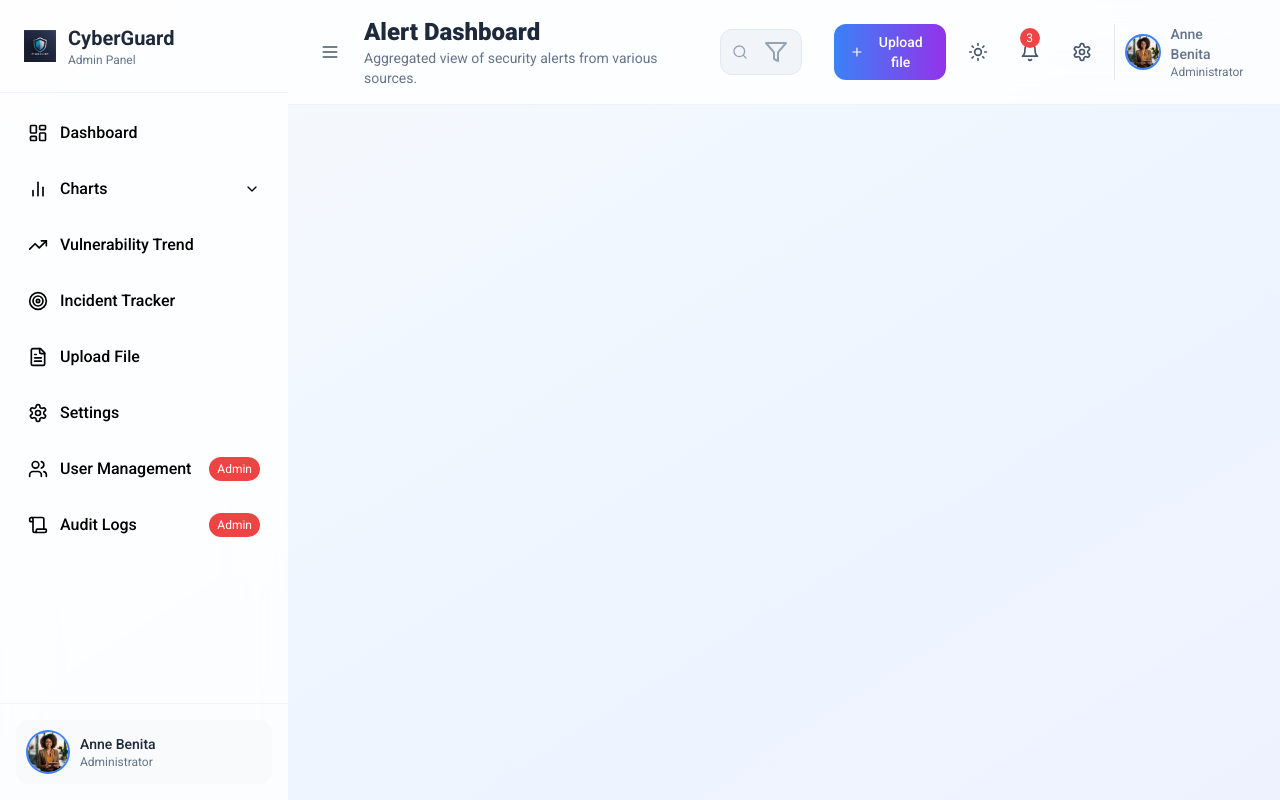
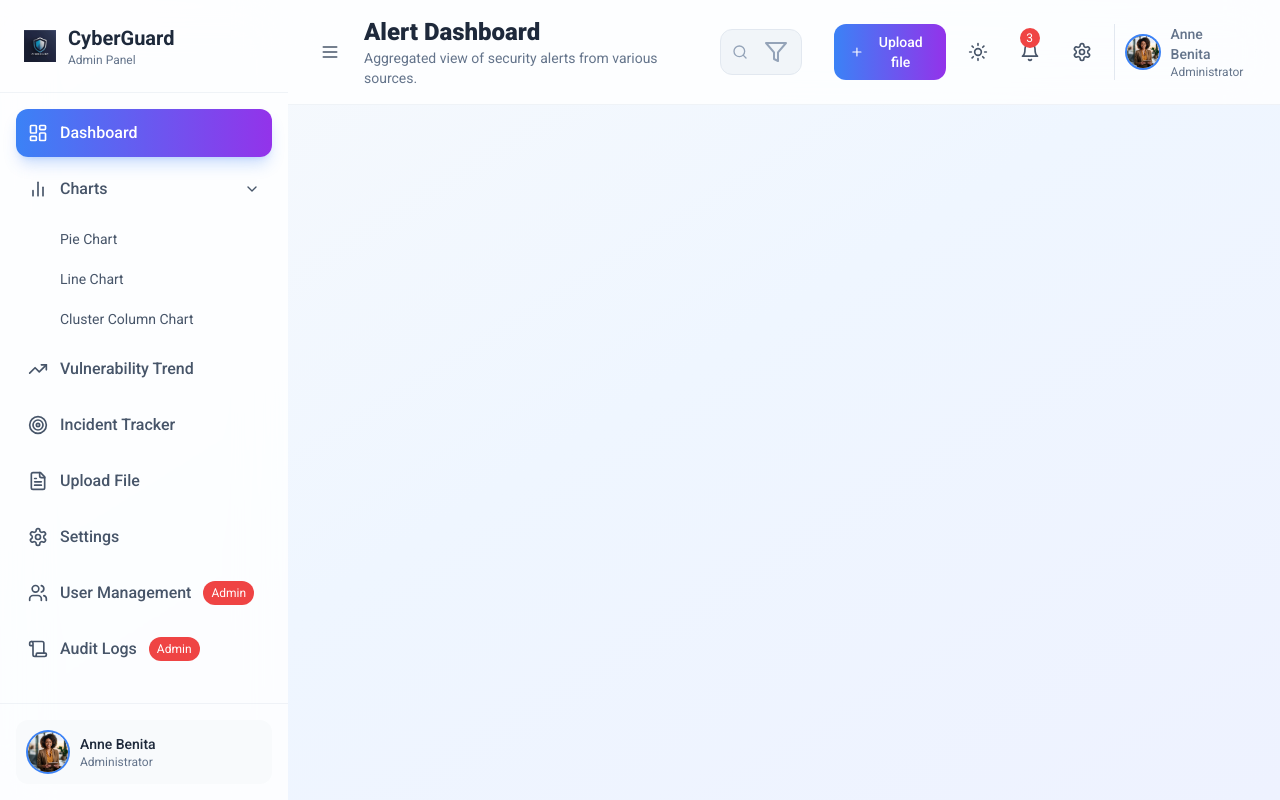
Before and after one commit to Anne-Benita/CyberGuard, a React (Vite) app: page / in a window 1280 px wide. Both pictures are taken after a click on the button "Charts". Built offline with nearby package versions, Linux system fonts and the light colour scheme.

Commit message:
Updated componentss

```diff
--- a/src/App.jsx
+++ b/src/App.jsx
@@ -1,16 +1,20 @@
 import Sidebar from "./components/Sidebar";
-import React from "react";
+import React, { useState } from "react";
 import Header from "./components/Header";
 
 function App() {
 
-
+    const [sidebarCollapse, setSideBarCollapsed] = useState(false);
+    const [currentPage, setCurrentPage] = useState("dashboard");
 
   return (
     <div className="min-h-screen bg-gradient-to-br from-slate-50 via-blue-50 to-indigo-50
     dark:from-slate-900 dark:via-slate-800  dark:to-slate-900 transition-all duration-500">
      <div className="flex h-screen overflow-hidden">
-      <Sidebar/>
+      <Sidebar Collapse = {sidebarCollapse} onToggle={()=> setSideBarCollapsed(!sidebarCollapse)}
+        currentPage={currentPage}
+        onPageChange={setCurrentPage}
+        />
       <div className="flex-1 flex flex-col overflow-hidden">
         <Header/>
       </div>
--- a/src/components/Sidebar.jsx
+++ b/src/components/Sidebar.jsx
@@ -1,15 +1,13 @@
-import React from 'react';
+import React, { useState } from 'react';
 import cyberLogo from '../assets/cyber.png';
 import user1 from '../assets/user1.jpg';
 import {
   BarChart3, Scroll, Target, FileText, LayoutDashboard, TrendingUp, Package, Settings,
-  UserCog, Users, Zap, BarChart2,
-  ChevronDown
+  Users, BarChart2, ChevronDown
 } from 'lucide-react';
 
 const menuItems = [
   { id: "dashboard", icon: LayoutDashboard, label: "Dashboard", active: true },
-
   {
     id: "charts",
     icon: BarChart2,
@@ -20,8 +18,6 @@
       { id: "cluster-column", icon: Package, label: "Cluster Column Chart" }
     ]
   },
-
-
   { id: "vulnerability", icon: TrendingUp, label: "Vulnerability Trend" },
   { id: "incidents", icon: Target, label: "Incident Tracker" },
   { id: "upload", icon: FileText, label: "Upload File" },
@@ -30,23 +26,36 @@
   { id: "audit", icon: Scroll, label: "Audit Logs", badge: "Admin" }
 ];
 
-function Sidebar() {
+function Sidebar({ collapsed, onToggle, currentPage, onPageChange }) {
+  const [expandedItems, setExpandedItems] = useState(new Set(["analytics"]));
+
+  const toggleExpanded = (itemId) => {
+    const newExpanded = new Set(expandedItems);
+    if (newExpanded.has(itemId)) {
+      newExpanded.delete(itemId);
+    } else {
+      newExpanded.add(itemId);
+    }
+    setExpandedItems(newExpanded);
+  };
+
   return (
-    <div className="w-72 transition duration-300 ease-in-out bg-white/80 dark:bg-slate-900/80
-      backdrop-blur-xl border-slate-200/50 dark:border-slate-700/50 flex flex-col relative z-10">
+    <div
+      className={`${collapsed ? "w-20" : "w-72"}
+      transition duration-300 ease-in-out bg-white/80 dark:bg-slate-900/80
+      backdrop-blur-xl border-slate-200/50 dark:border-slate-700/50 flex flex-col relative z-10`}
+    >
 
       {/* Logo Section */}
       <div className="p-6 border-b border-slate-200/50 dark:border-slate-700/50">
         <div className="flex items-center space-x-3">
-          <img
-            src={cyberLogo}
-            alt="Cyber Logo"
-            className="w-8 h-8 object-contain"
-          />
+          <img src={cyberLogo} alt="Cyber Logo" className="w-8 h-8 object-contain"/>
+          {!collapsed && (
             <div>
               <h1 className="text-xl font-bold text-slate-800 dark:text-white">CyberGuard</h1>
               <p className="text-xs text-slate-500 dark:text-slate-400">Admin Panel</p>
             </div>
+          )}
         </div>
       </div>
 
@@ -54,13 +63,26 @@
       <nav className="flex-1 p-4 space-y-2 overflow-y-auto">
         {menuItems.map((item) => (
           <div key={item.id}>
-            <button className="w-full flex items-center justify-between p-3 rounded-xl transition-all duration-200 hover:bg-slate-100 dark:hover:bg-slate-800">
+            <button
+              className={`w-full flex items-center justify-between p-3 rounded-xl transition-all
+              duration-200 ${
+                currentPage === item.id || item.active ? `bg-gradient-to-r from-blue-500
+              to-purple-600 text-white shadow-lg shadow-blue-500/25` :
+              "text-slate-600 dark:text-slate-300 hover:bg-slate-100 dark:hover:bg-slate-800/50"}`}
+              onClick={() =>{
+                if (item.submenu)
+                toggleExpanded(item.id);
+
+                else{
+                    onPageChange(item.id);
+                }
+                }}
+            >
               <div className="flex items-center space-x-3">
                 <item.icon className="w-5 h-5"/>
+                {!collapsed && (
                   <span className="font-medium ml-2">{item.label}</span>
-              </div>
-
-              {/* Badges and counts */}
+                )}
                 {(item.badge || item.count) && (
                   <div className="flex space-x-2">
                     {item.badge && (
@@ -75,36 +97,47 @@
                     )}
                   </div>
                 )}
-               {/* to display dropdown whoose name is chevron */}
-              {item.submenu && (
+              </div>
+
+              {!collapsed && item.submenu && (
                 <ChevronDown className="w-4 h-4 transition-transform" />
               )}
             </button>
-             {/* sub menus */}
-             <div className="ml-8 mt space-y-1">
-              {/*{item.submenu.map((subitem)=>{
-                return <button>{subitem.label}</button>
-              })}*/}
+
+            {/* Submenus */}
+           {!collapsed && item.submenu && expandedItems.has(item.id) && (
+            <div className="ml-8 mt-2 space-y-1">
+                {item.submenu.map((subitem) => {
+                return (
+                    <button
+                    key={subitem.id}
+                    className="w-full text-left px-3 py-2 text-sm text-slate-600
+                     dark:text-slate-400 hover:bg-slate-100 dark:hover:bg-slate-800/50
+                    rounded-lg transition-all"
+                    >
+                    {subitem.label}
+                    </button>
+                );
+                })}
             </div>
+            )}
+
           </div>
         ))}
       </nav>
 
       {/* User Profile */}
+      {!collapsed && (
         <div className="p-4 border-t border-slate-200/50 dark:border-slate-700/50">
           <div className="flex items-center space-x-3 p-3 rounded-xl bg-slate-50 dark:bg-slate-800/50">
-          <img
-            src={user1}
-            alt="user"
-            className="w-10 h-10 rounded-full ring-2 ring-blue-500"
-          />
+            <img src={user1} alt="user" className="w-10 h-10 rounded-full ring-2 ring-blue-500"/>
             <div className="flex-1 min-w-0">
               <p className="text-sm font-medium text-slate-800 dark:text-white truncate">Anne Benita</p>
               <p className="text-xs text-slate-500 dark:text-slate-400 truncate">Administrator</p>
             </div>
           </div>
         </div>
-
+      )}
     </div>
   )
 }
```
Lines whose indentation alone changed are shown as unchanged.
